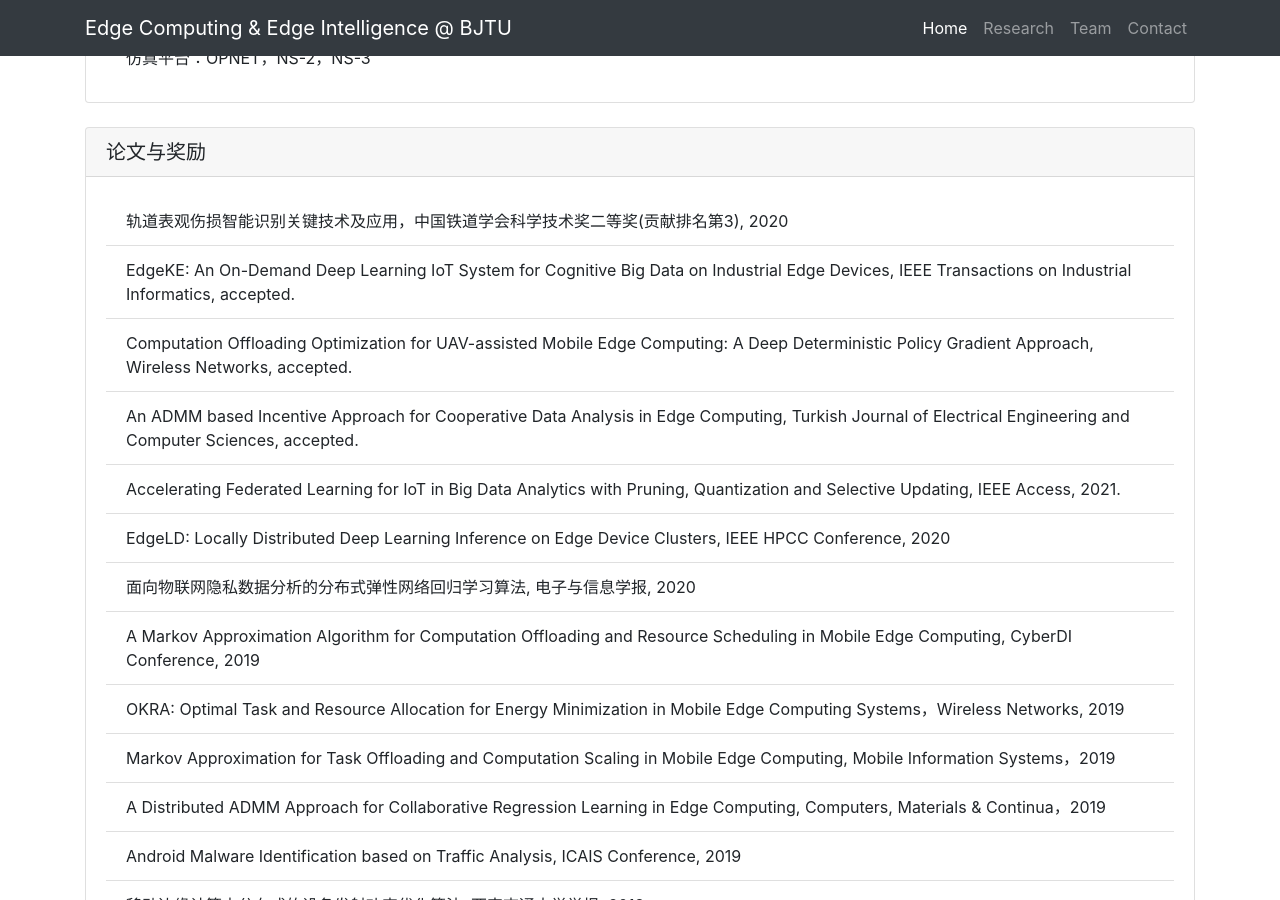
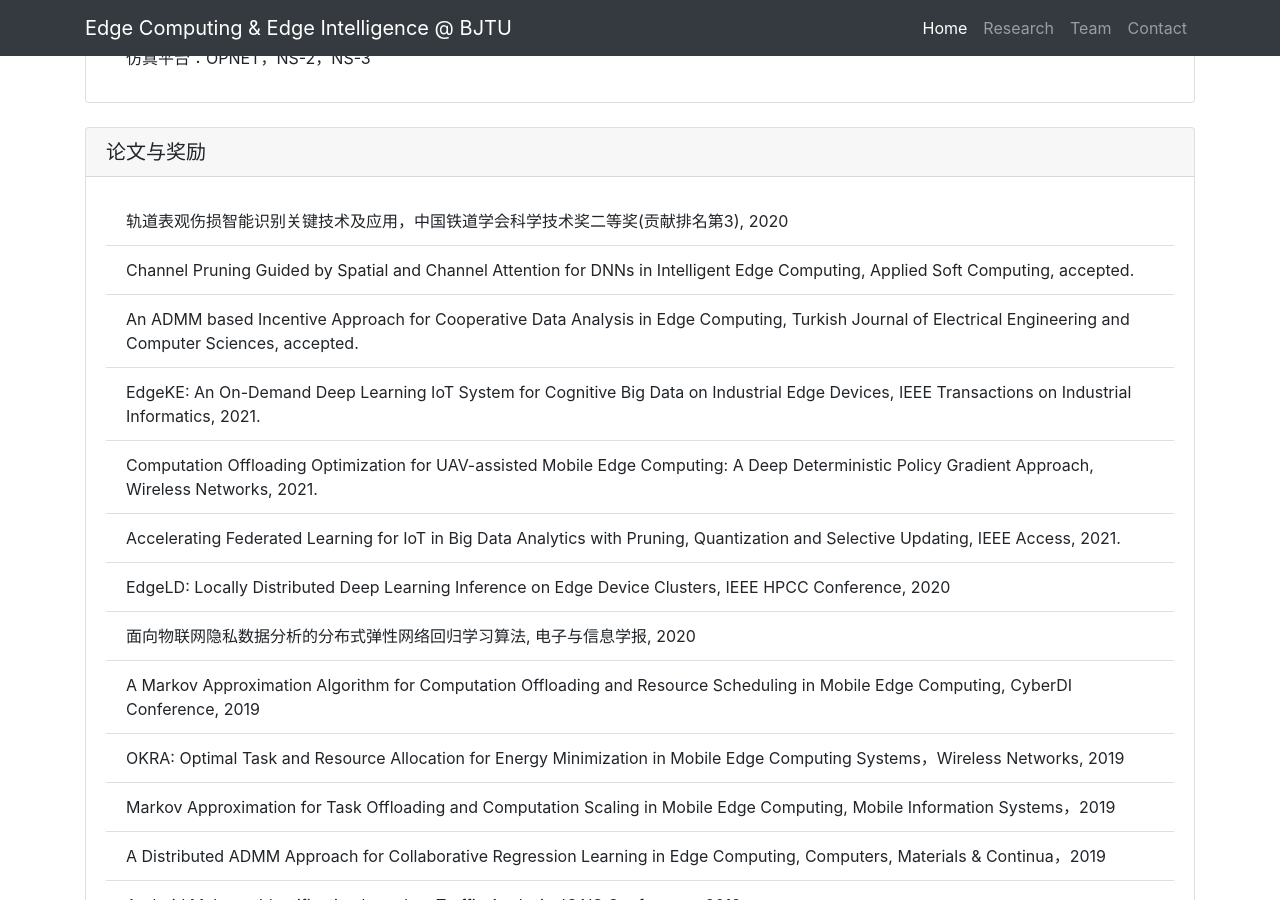
Before and after one commit to fangvv/Homepage, a Jekyll site: the page Edgecomp/index.html, which Jekyll copies as it is, in a window 1280 px wide and 900 px high, scrolled down 2424 px. Built offline with Jekyll 4.4.1, drawn with Linux system fonts in a browser that asks for light colours; comment, search, counter and statistics services are not loaded.

Commit message:
Signed-off-by: fangvv <fangvv@gmail.com>

```diff
--- a/Edgecomp/index.html
+++ b/Edgecomp/index.html
@@ -129,9 +129,10 @@
   <div class="card-body">
     <ul class="list-group list-group-flush">
       <li class="list-group-item">轨道表观伤损智能识别关键技术及应用，中国铁道学会科学技术奖二等奖(贡献排名第3), 2020</li>
-      <li class="list-group-item">EdgeKE: An On-Demand Deep Learning IoT System for Cognitive Big Data on Industrial Edge Devices, IEEE Transactions on Industrial Informatics, accepted.</li>
-      <li class="list-group-item">Computation Offloading Optimization for UAV-assisted Mobile Edge Computing: A Deep Deterministic Policy Gradient Approach, Wireless Networks, accepted.</li>
+      <li class="list-group-item">Channel Pruning Guided by Spatial and Channel Attention for DNNs in Intelligent Edge Computing, Applied Soft Computing, accepted.</li>
       <li class="list-group-item">An ADMM based Incentive Approach for Cooperative Data Analysis in Edge Computing, Turkish Journal of Electrical Engineering and Computer Sciences, accepted.</li>
+      <li class="list-group-item">EdgeKE: An On-Demand Deep Learning IoT System for Cognitive Big Data on Industrial Edge Devices, IEEE Transactions on Industrial Informatics, 2021.</li>
+      <li class="list-group-item">Computation Offloading Optimization for UAV-assisted Mobile Edge Computing: A Deep Deterministic Policy Gradient Approach, Wireless Networks, 2021.</li>
       <li class="list-group-item">Accelerating Federated Learning for IoT in Big Data Analytics with Pruning, Quantization and Selective Updating, IEEE Access, 2021.</li>
       <li class="list-group-item">EdgeLD: Locally Distributed Deep Learning Inference on Edge Device Clusters, IEEE HPCC Conference, 2020</li>
       <li class="list-group-item">面向物联网隐私数据分析的分布式弹性网络回归学习算法, 电子与信息学报, 2020</li>
```
